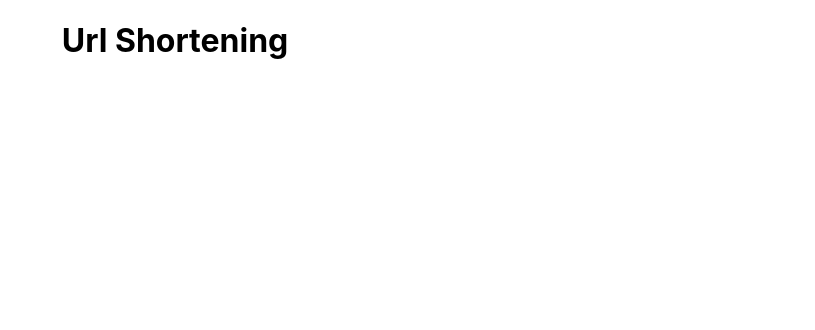
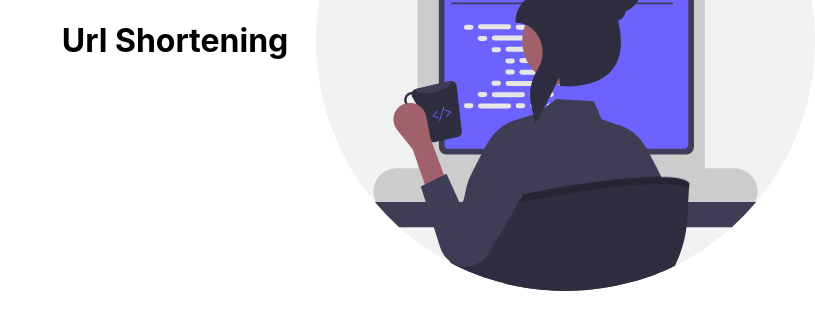
Before and after one commit to romeiro-bru/url-shortening, a JavaScript app: page / in a window 1280 px wide. Shown: the top 330 px of the page, without its empty margins (465-1280 px from the left). Built offline with nearby package versions, Linux system fonts and the light colour scheme; the HTML template or start-up script is replaced by a standard one.

Commit message:
Import font-family, Add banner style

```diff
--- a/src/App.css
+++ b/src/App.css
@@ -1,7 +1,19 @@
+@import url('https://fonts.googleapis.com/css2?family=Poppins:wght@200;300;600;700&family=Roboto:wght@100;300;400;500&display=swap');
+
+body {
+  margin: 0;
+  background-image: url(assets/images/undraw_pc.svg);
+  background-repeat: no-repeat;
+  background-size: 39%;
+  background-position: right;
+  font-family: -apple-system, BlinkMacSystemFont, 'Segoe UI', 'Roboto', 'Oxygen',
+    'Ubuntu', 'Cantarell', 'Fira Sans', 'Droid Sans', 'Helvetica Neue',
+    sans-serif;
+}
+
 .App {
   text-align: center;
 }
-
 
 .App-header {
   background-color: #282c34;
@@ -13,3 +25,26 @@
   font-size: calc(10px + 2vmin);
   color: white;
 }
+
+main {
+  width: 90%;
+  margin-right: auto;
+  margin-left: auto;
+}
+
+.banner {
+  text-align: left;
+  width: 40%;
+}
+.banner p {
+  color: #b4b2b2;
+  font-weight: bold;
+}
+.banner button {
+  padding: 0.5rem 1rem;
+  background-color: #6c63ff;
+  color: white;
+  border: none;
+  border-radius: 1rem;
+  font-weight: bold;
+}
```
